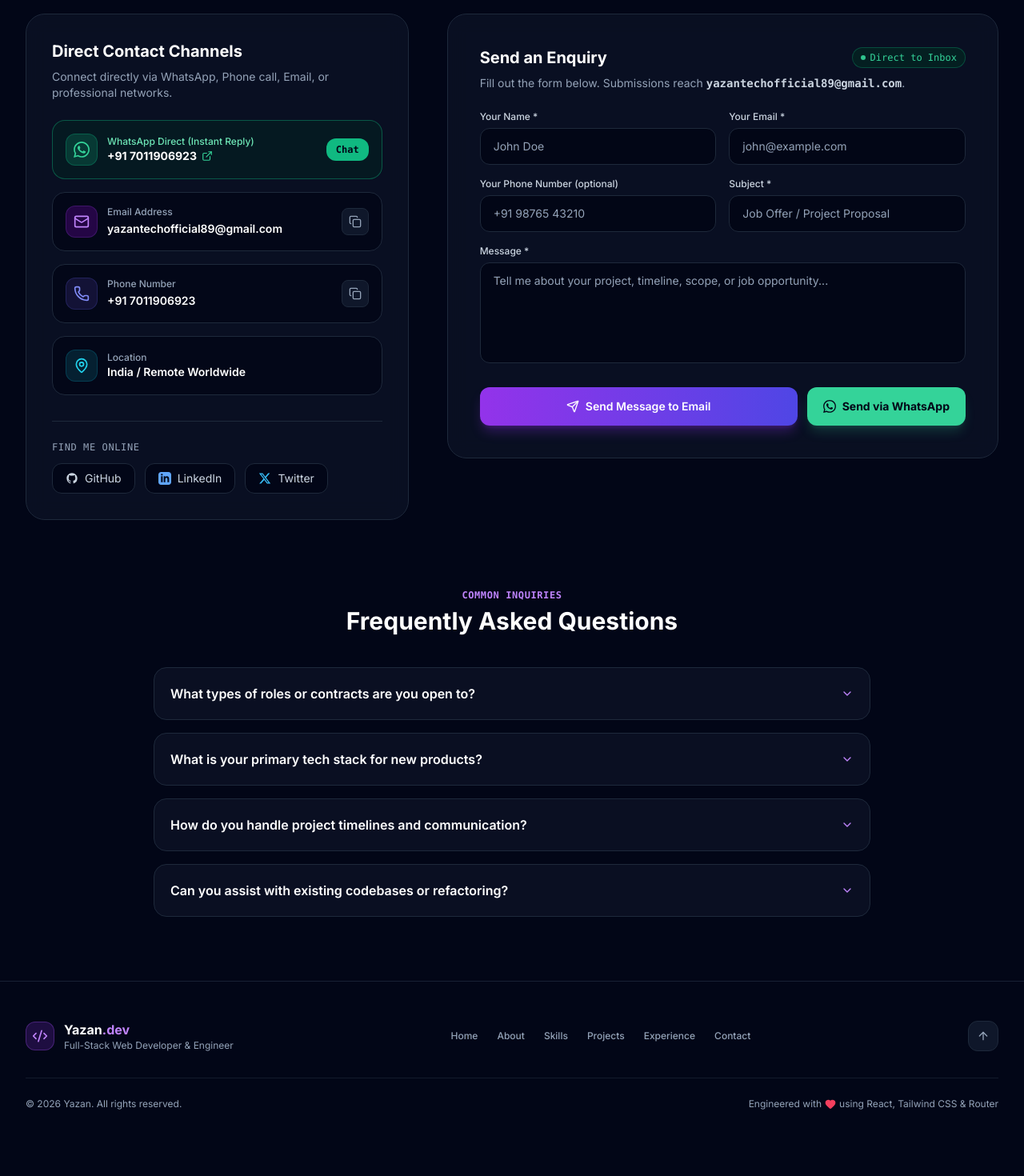
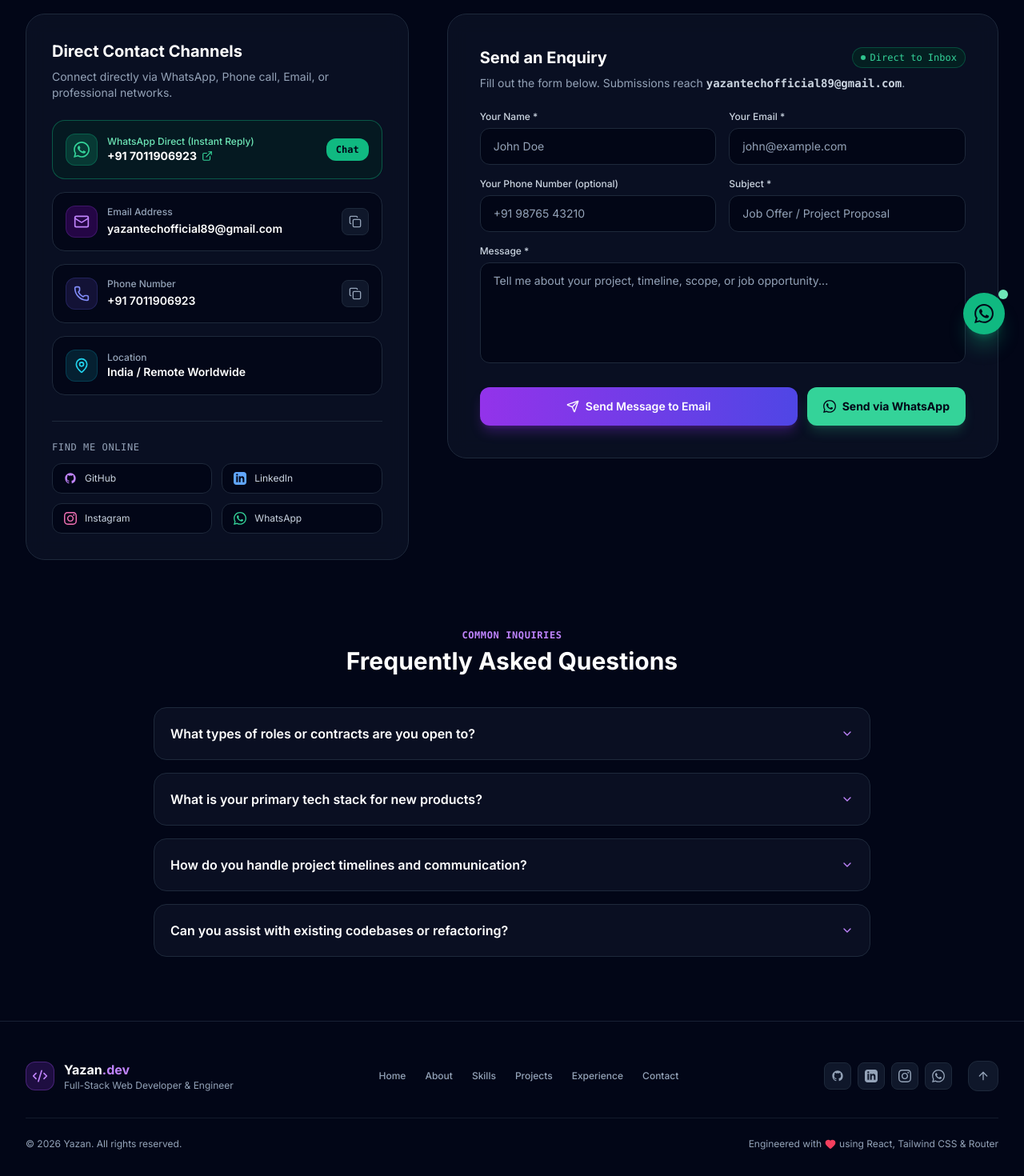
Before and after one commit to yazantechofficial89/portfolio, a React (Vite) app: page /contact in a window 1280 px wide. Shown: the part 358-1828 px from the top of the page at 80% size. Before the commit the page ends 1778 px from the top, so only its background shows below. Built offline with nearby package versions, Linux system fonts and the light colour scheme.

Commit message:
feat: add Instagram and LinkedIn links plus Floating WhatsApp chat widget across site

```diff
--- a/src/App.jsx
+++ b/src/App.jsx
@@ -3,6 +3,7 @@ import { BrowserRouter, Routes, Route } from 'react-router-dom';
 import Navbar from './components/Navbar';
 import Footer from './components/Footer';
 import ScrollToTop from './components/ScrollToTop';
+import FloatingWhatsApp from './components/FloatingWhatsApp';
 
 // Pages
 import Home from './pages/Home';
@@ -33,6 +34,7 @@ export default function App() {
           </Routes>
         </main>
         <Footer />
+        <FloatingWhatsApp />
       </div>
     </BrowserRouter>
   );
--- /dev/null
+++ b/src/components/FloatingWhatsApp.jsx
@@ -0,0 +1,42 @@
+import React, { useState } from 'react';
+import { WhatsApp } from './Icons';
+import { personalData } from '../data/portfolioData';
+
+export default function FloatingWhatsApp() {
+  const [hovered, setHovered] = useState(false);
+  const cleanPhone = personalData.phone.replace(/[^0-9]/g, '');
+
+  return (
+    <aside
+      aria-label="Contact options"
+      className="fixed bottom-6 right-6 z-40 flex items-center gap-3"
+      onMouseEnter={() => setHovered(true)}
+      onMouseLeave={() => setHovered(false)}
+    >
+      {/* Tooltip on hover */}
+      <div
+        className={`hidden sm:flex items-center px-3.5 py-1.5 rounded-xl bg-slate-900/90 border border-emerald-500/30 text-white text-xs font-semibold shadow-xl transition-all duration-300 pointer-events-none backdrop-blur-md ${
+          hovered ? 'opacity-100 translate-x-0' : 'opacity-0 translate-x-3'
+        }`}
+      >
+        <span className="w-2 h-2 rounded-full bg-emerald-400 mr-2 animate-ping" />
+        <span>Chat on WhatsApp</span>
+      </div>
+
+      {/* Floating Action Button */}
+      <a
+        href={`https://wa.me/${cleanPhone}?text=Hi%20Yazan,%20I%20am%20reaching%20out%20from%20your%20portfolio.`}
+        target="_blank"
+        rel="noreferrer"
+        className="relative group p-3.5 rounded-full bg-emerald-500 text-slate-950 shadow-xl shadow-emerald-500/30 hover:shadow-emerald-500/60 hover:scale-110 active:scale-95 transition-all duration-300 flex items-center justify-center"
+        aria-label="Direct message on WhatsApp"
+      >
+        <span className="absolute -top-1 -right-1 flex h-3 w-3">
+          <span className="animate-ping absolute inline-flex h-full w-full rounded-full bg-emerald-400 opacity-75"></span>
+          <span className="relative inline-flex rounded-full h-3 w-3 bg-emerald-300"></span>
+        </span>
+        <WhatsApp className="w-6 h-6 fill-current text-slate-950" />
+      </a>
+    </aside>
+  );
+}
--- a/src/components/Footer.jsx
+++ b/src/components/Footer.jsx
@@ -2,6 +2,7 @@ import React from 'react';
 import { Link } from 'react-router-dom';
 import { ArrowUp, Code2, Heart } from 'lucide-react';
 import { personalData } from '../data/portfolioData';
+import { Github, Linkedin, Instagram, WhatsApp } from './Icons';
 
 export default function Footer() {
   const scrollToTop = () => {
@@ -38,7 +39,47 @@ export default function Footer() {
             <Link to="/contact" className="hover:text-purple-300 transition-colors">Contact</Link>
           </div>
 
-          {/* Back to top button */}
+          {/* Social Icons & Back to top button */}
+          <div className="flex items-center gap-3">
+            <div className="flex items-center gap-2 mr-2">
+              <a
+                href={personalData.socials.github}
+                target="_blank"
+                rel="noreferrer"
+                className="p-2 rounded-lg bg-slate-900 border border-slate-800 hover:text-white hover:border-purple-500/40 text-slate-400 transition-colors"
+                title="GitHub"
+              >
+                <Github className="w-4 h-4" />
+              </a>
+              <a
+                href={personalData.socials.linkedin}
+                target="_blank"
+                rel="noreferrer"
+                className="p-2 rounded-lg bg-slate-900 border border-slate-800 hover:text-blue-400 hover:border-blue-500/40 text-slate-400 transition-colors"
+                title="LinkedIn"
+              >
+                <Linkedin className="w-4 h-4" />
+              </a>
+              <a
+                href={personalData.socials.instagram}
+                target="_blank"
+                rel="noreferrer"
+                className="p-2 rounded-lg bg-slate-900 border border-slate-800 hover:text-pink-400 hover:border-pink-500/40 text-slate-400 transition-colors"
+                title="Instagram"
+              >
+                <Instagram className="w-4 h-4" />
+              </a>
+              <a
+                href={personalData.socials.whatsapp}
+                target="_blank"
+                rel="noreferrer"
+                className="p-2 rounded-lg bg-slate-900 border border-slate-800 hover:text-emerald-400 hover:border-emerald-500/40 text-slate-400 transition-colors"
+                title="WhatsApp"
+              >
+                <WhatsApp className="w-4 h-4 fill-current" />
+              </a>
+            </div>
+
             <button
               onClick={scrollToTop}
               className="p-2.5 rounded-xl bg-slate-900 border border-slate-800 hover:border-purple-500/40 text-slate-400 hover:text-white transition-all group"
@@ -46,6 +87,7 @@ export default function Footer() {
             >
               <ArrowUp className="w-4 h-4 group-hover:-translate-y-0.5 transition-transform" />
             </button>
+          </div>
         </div>
 
         {/* Bottom Credits */}
--- a/src/components/Icons.jsx
+++ b/src/components/Icons.jsx
@@ -59,3 +59,17 @@ export function WhatsApp({ className = "w-5 h-5", ...props }) {
     </svg>
   );
 }
+
+export function Instagram({ className = "w-5 h-5", ...props }) {
+  return (
+    <svg
+      className={className}
+      fill="currentColor"
+      viewBox="0 0 24 24"
+      aria-hidden="true"
+      {...props}
+    >
+      <path d="M12 2.163c3.204 0 3.584.012 4.85.07 3.252.148 4.771 1.691 4.919 4.919.058 1.265.069 1.645.069 4.849 0 3.205-.012 3.584-.069 4.849-.149 3.225-1.664 4.771-4.919 4.919-1.266.058-1.644.07-4.85.07-3.204 0-3.584-.012-4.849-.07-3.26-.149-4.771-1.699-4.919-4.92-.058-1.265-.07-1.644-.07-4.849 0-3.204.013-3.583.07-4.849.149-3.227 1.664-4.771 4.919-4.919 1.266-.057 1.645-.069 4.849-.069zm0-2.163c-3.259 0-3.667.014-4.947.072-4.358.2-6.78 2.618-6.98 6.98-.059 1.281-.073 1.689-.073 4.948 0 3.259.014 3.668.072 4.948.2 4.358 2.618 6.78 6.98 6.98 1.281.058 1.689.072 4.948.072 3.259 0 3.668-.014 4.948-.072 4.354-.2 6.782-2.618 6.979-6.98.059-1.28.073-1.689.073-4.948 0-3.259-.014-3.667-.072-4.947-.196-4.354-2.617-6.78-6.979-6.98-1.281-.059-1.69-.073-4.949-.073zm0 5.838c-3.403 0-6.162 2.759-6.162 6.162s2.759 6.163 6.162 6.163 6.162-2.759 6.162-6.163c0-3.403-2.759-6.162-6.162-6.162zm0 10.162c-2.209 0-4-1.79-4-4 0-2.209 1.791-4 4-4s4 1.791 4 4c0 2.21-1.791 4-4 4zm6.406-11.845c-.796 0-1.441.645-1.441 1.44s.645 1.44 1.441 1.44c.795 0 1.439-.645 1.439-1.44s-.644-1.44-1.439-1.44z" />
+    </svg>
+  );
+}
--- a/src/data/portfolioData.js
+++ b/src/data/portfolioData.js
@@ -19,8 +19,9 @@ I take pride in writing readable, maintainable, and type-safe code that scales g
   ],
   socials: {
     github: "https://github.com/yazantechofficial89",
-    linkedin: "https://linkedin.com",
-    twitter: "https://twitter.com",
+    linkedin: "https://www.linkedin.com/in/yazan-gupta-939b46281?utm_source=share_via&utm_content=profile&utm_medium=member_android",
+    instagram: "https://www.instagram.com/yazan2006.tech?psln=YWtkcTM2amVtZnVr",
+    whatsapp: "https://wa.me/917011906923",
     email: "mailto:yazantechofficial89@gmail.com",
   },
 };
--- a/src/pages/ContactPage.jsx
+++ b/src/pages/ContactPage.jsx
@@ -15,7 +15,7 @@ import {
   ExternalLink
 } from 'lucide-react';
 import { personalData, faqsData } from '../data/portfolioData';
-import { Github, Linkedin, Twitter, WhatsApp } from '../components/Icons';
+import { Github, Linkedin, Twitter, WhatsApp, Instagram } from '../components/Icons';
 
 export default function ContactPage() {
   const [formData, setFormData] = useState({
@@ -227,33 +227,42 @@ export default function ContactPage() {
                 <span className="text-xs font-mono uppercase tracking-wider text-slate-400 block mb-3">
                   Find me online
                 </span>
-                <div className="flex items-center gap-3">
+                <div className="grid grid-cols-2 gap-3">
                   <a
                     href={personalData.socials.github}
                     target="_blank"
                     rel="noreferrer"
-                    className="flex items-center gap-2 px-4 py-2 rounded-xl bg-slate-950 border border-slate-800 text-sm text-slate-300 hover:text-white hover:border-purple-500/50 transition-colors"
+                    className="flex items-center gap-2.5 px-3.5 py-2.5 rounded-xl bg-slate-950 border border-slate-800 text-xs text-slate-300 hover:text-white hover:border-purple-500/50 transition-colors"
                   >
-                    <Github className="w-4 h-4" />
+                    <Github className="w-4 h-4 text-purple-400" />
                     <span>GitHub</span>
                   </a>
                   <a
                     href={personalData.socials.linkedin}
                     target="_blank"
                     rel="noreferrer"
-                    className="flex items-center gap-2 px-4 py-2 rounded-xl bg-slate-950 border border-slate-800 text-sm text-slate-300 hover:text-white hover:border-purple-500/50 transition-colors"
+                    className="flex items-center gap-2.5 px-3.5 py-2.5 rounded-xl bg-slate-950 border border-slate-800 text-xs text-slate-300 hover:text-white hover:border-blue-500/50 transition-colors"
                   >
                     <Linkedin className="w-4 h-4 text-blue-400" />
                     <span>LinkedIn</span>
                   </a>
                   <a
-                    href={personalData.socials.twitter}
+                    href={personalData.socials.instagram}
                     target="_blank"
                     rel="noreferrer"
-                    className="flex items-center gap-2 px-4 py-2 rounded-xl bg-slate-950 border border-slate-800 text-sm text-slate-300 hover:text-white hover:border-purple-500/50 transition-colors"
+                    className="flex items-center gap-2.5 px-3.5 py-2.5 rounded-xl bg-slate-950 border border-slate-800 text-xs text-slate-300 hover:text-white hover:border-pink-500/50 transition-colors"
                   >
-                    <Twitter className="w-4 h-4 text-sky-400" />
-                    <span>Twitter</span>
+                    <Instagram className="w-4 h-4 text-pink-400" />
+                    <span>Instagram</span>
+                  </a>
+                  <a
+                    href={personalData.socials.whatsapp}
+                    target="_blank"
+                    rel="noreferrer"
+                    className="flex items-center gap-2.5 px-3.5 py-2.5 rounded-xl bg-slate-950 border border-slate-800 text-xs text-slate-300 hover:text-white hover:border-emerald-500/50 transition-colors"
+                  >
+                    <WhatsApp className="w-4 h-4 text-emerald-400 fill-current" />
+                    <span>WhatsApp</span>
                   </a>
                 </div>
               </div>
```
Also changed, not shown: src/components/Hero.jsx (+23 -3 lines). Lines whose indentation alone changed are shown as unchanged.
